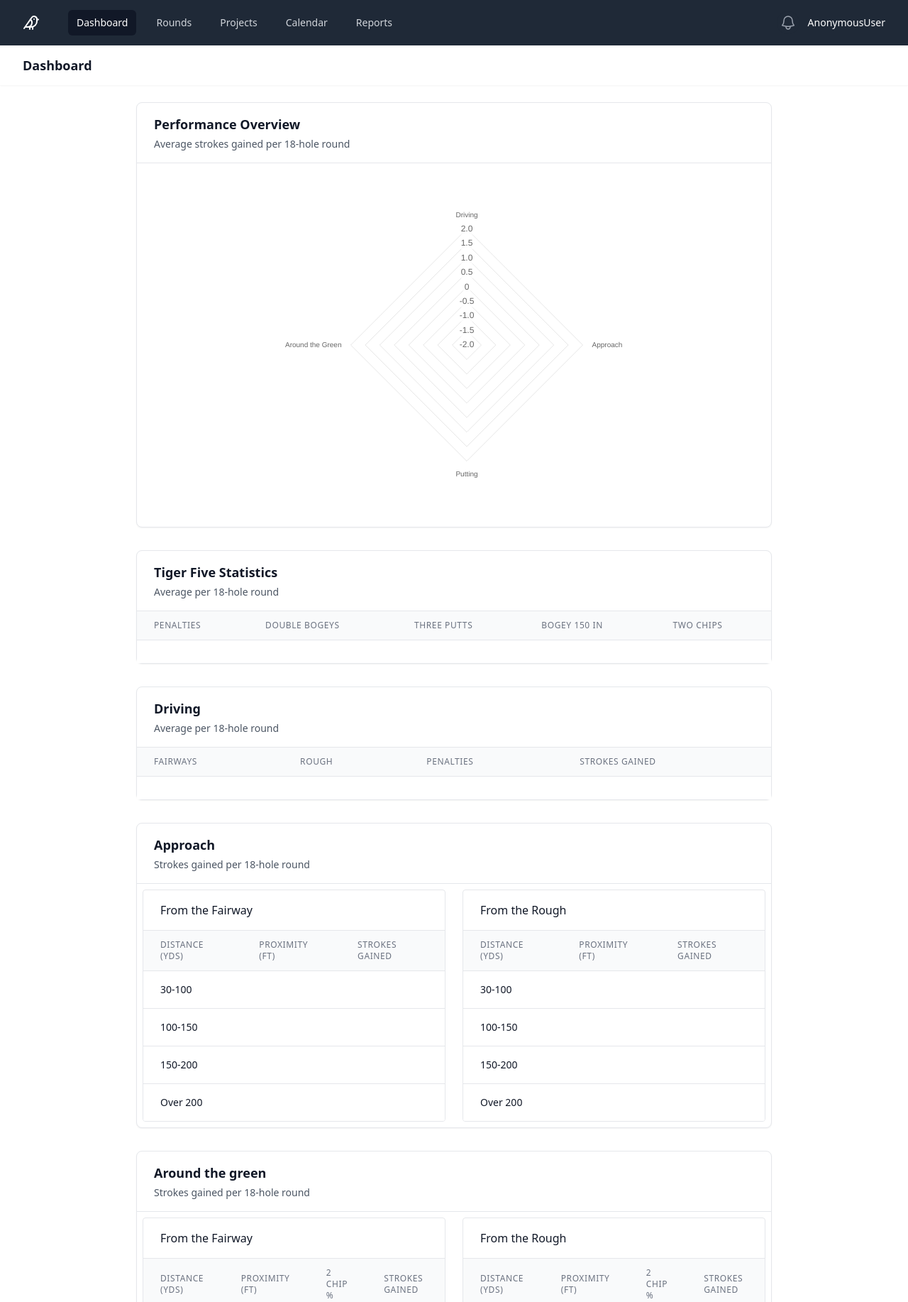
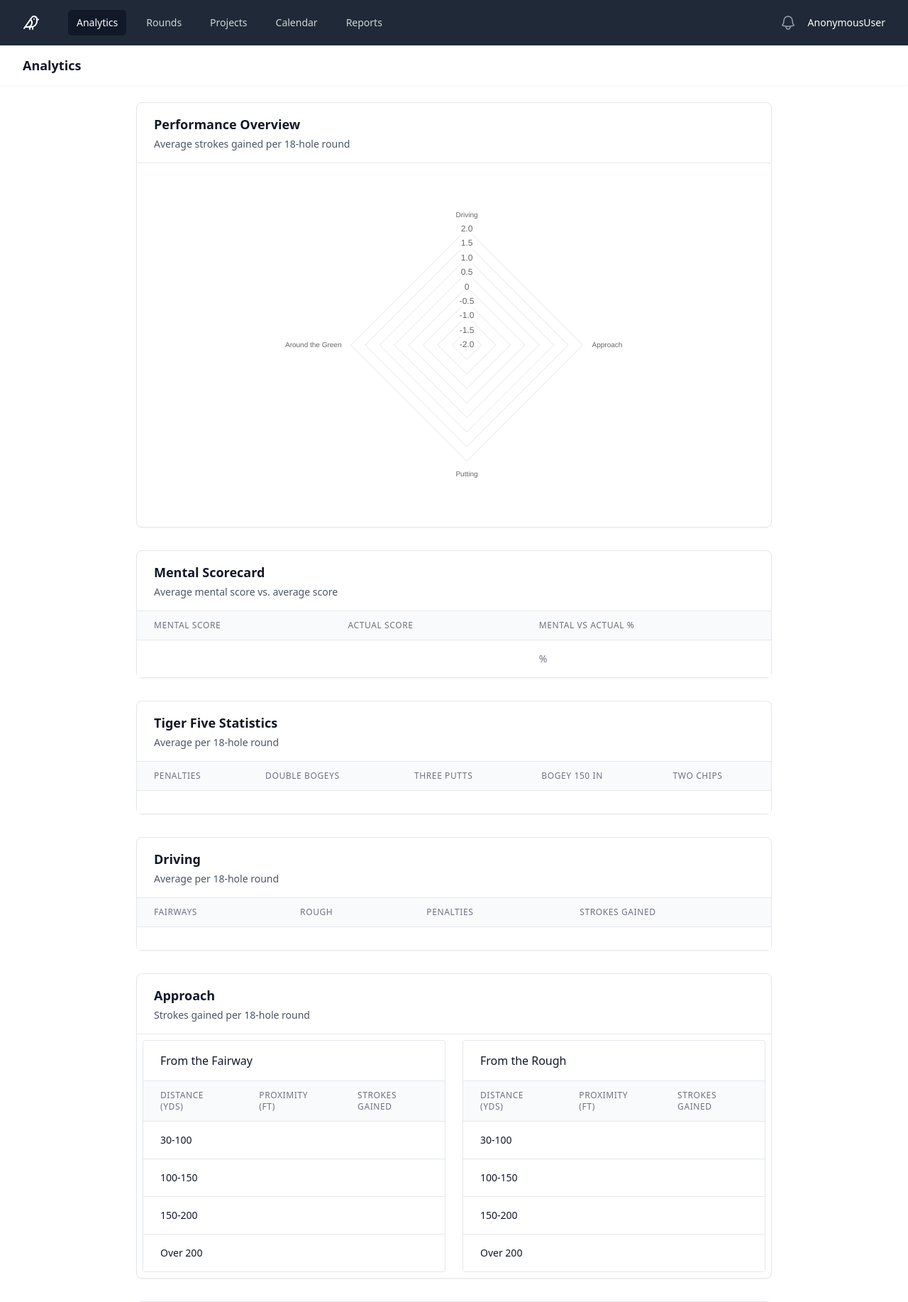
Before and after one commit to Lee-Sutton/birdie_buddy, a Django app: template src/birdie_buddy/round_entry/templates/stats.html in a window 1280 px wide. Shown: the top 1834 px of the page at 71% size. Run offline with Django 4.2, Linux system fonts and the light colour scheme; the template is opened without the code that fills it, so the values that code supplies are empty; style sheets or scripts are compiled from the project's sources.

Commit message:
feat: add mental scorecard to analytics

```diff
--- a/src/birdie_buddy/round_entry/templates/base.html
+++ b/src/birdie_buddy/round_entry/templates/base.html
@@ -53,7 +53,7 @@
                                     <!-- Current: "bg-gray-900 text-white", Default: "text-gray-300 hover:bg-gray-700 hover:text-white" -->
                                     <a href="{% url 'round_entry:home' %}"
                                        class="rounded-md bg-gray-900 px-3 py-2 text-sm font-medium text-white"
-                                       aria-current="page">Dashboard</a>
+                                       aria-current="page">Analytics</a>
                                     <a href="{% url 'round_entry:round_list' %}"
                                        class="rounded-md px-3 py-2 text-sm font-medium text-gray-300 hover:bg-gray-700 hover:text-white">Rounds</a>
                                     <a href="#"
--- a/src/birdie_buddy/round_entry/templates/stats.html
+++ b/src/birdie_buddy/round_entry/templates/stats.html
@@ -1,6 +1,6 @@
 {% extends "base.html" %}
 {% block header %}
-    <h1 class="text-lg/6 font-semibold text-gray-900">Dashboard</h1>
+    <h1 class="text-lg/6 font-semibold text-gray-900">Analytics</h1>
 {% endblock header %}
 {% block content %}
     <div class="max-w-4xl mx-auto">
@@ -14,6 +14,31 @@
                  x-data="radarChart()"
                  x-init="initChart(  [ {{ strokes_gained_driving }}, {{ strokes_gained_approach }}, {{ strokes_gained_putting }}, {{ strokes_gained_around_the_green }} ] )">
                 <canvas id="radarChartCanvas" class="w-full h-full"></canvas>
+            </div>
+        </div>
+        <!--Mental Scorecard-->
+        <div class="mb-8 bg-white rounded-lg border shadow-sm">
+            <div class="px-6 py-4 border-b">
+                <h3 class="text-lg font-semibold text-gray-900">Mental Scorecard</h3>
+                <p class="text-sm text-gray-600 mt-1">Average mental score vs. average score</p>
+            </div>
+            <div class="overflow-x-auto">
+                <table class="min-w-full divide-y divide-gray-200">
+                    <thead class="bg-gray-50">
+                        <tr>
+                            <th class="px-6 py-3 text-left text-xs font-medium text-gray-500 uppercase tracking-wider">Mental Score</th>
+                            <th class="px-6 py-3 text-left text-xs font-medium text-gray-500 uppercase tracking-wider">Actual Score</th>
+                            <th class="px-6 py-3 text-left text-xs font-medium text-gray-500 uppercase tracking-wider">Mental vs Actual %</th>
+                        </tr>
+                    </thead>
+                    <tbody class="bg-white divide-y divide-gray-200">
+                        <tr>
+                            <td class="px-6 py-4 whitespace-nowrap text-sm text-gray-500">{{ mental_stats.avg_mental_scorecard_per_18|floatformat:1 }}</td>
+                            <td class="px-6 py-4 whitespace-nowrap text-sm text-gray-500">{{ mental_stats.avg_actual_score_per_18|floatformat:1 }}</td>
+                            <td class="px-6 py-4 whitespace-nowrap text-sm text-gray-500">{{ mental_stats.mental_vs_actual_pct|floatformat:1 }}%</td>
+                        </tr>
+                    </tbody>
+                </table>
             </div>
         </div>
         <!--Tiger 5-->
--- a/src/birdie_buddy/round_entry/views/stats_view.py
+++ b/src/birdie_buddy/round_entry/views/stats_view.py
@@ -9,6 +9,9 @@ from birdie_buddy.round_entry.services.driving_stats_service import DrivingStats
 from birdie_buddy.round_entry.services.approach_stats_service import ApproachShotService
 from birdie_buddy.round_entry.services.short_game_service import ShortGameService
 from birdie_buddy.round_entry.services.putting_stats_service import PuttingStatsService
+from birdie_buddy.round_entry.services.mental_scorecard_service import (
+    MentalScorecardService,
+)
 
 
 @login_required
@@ -19,6 +22,7 @@ def stats_view(req):
     approach_stats = ApproachShotService().get_for_user(req.user)
     short_game_stats = ShortGameService().get_for_user(req.user)
     putting_stats = PuttingStatsService().get_for_user(req.user)
+    mental_stats = MentalScorecardService().get_for_user(req.user)
     return render(
         req,
         "stats.html",
@@ -32,5 +36,6 @@ def stats_view(req):
             "approach_stats": approach_stats,
             "short_game_stats": short_game_stats,
             "putting_stats": putting_stats,
+            "mental_stats": mental_stats,
         },
     )
```
Also changed, not shown: src/birdie_buddy/round_entry/services/mental_scorecard_service.py (added, +55 -0 lines).
